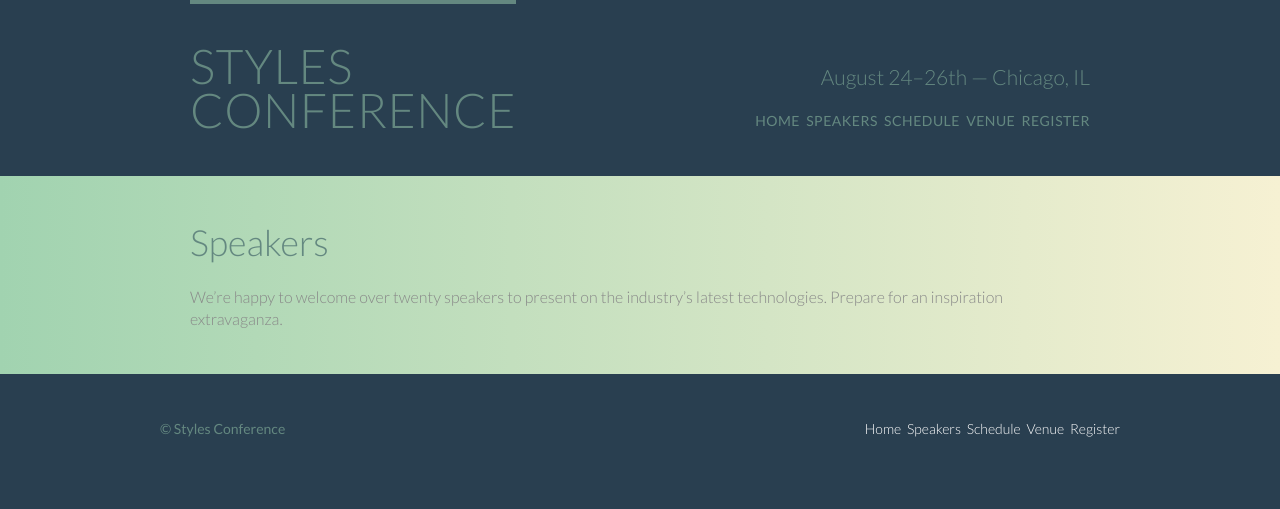
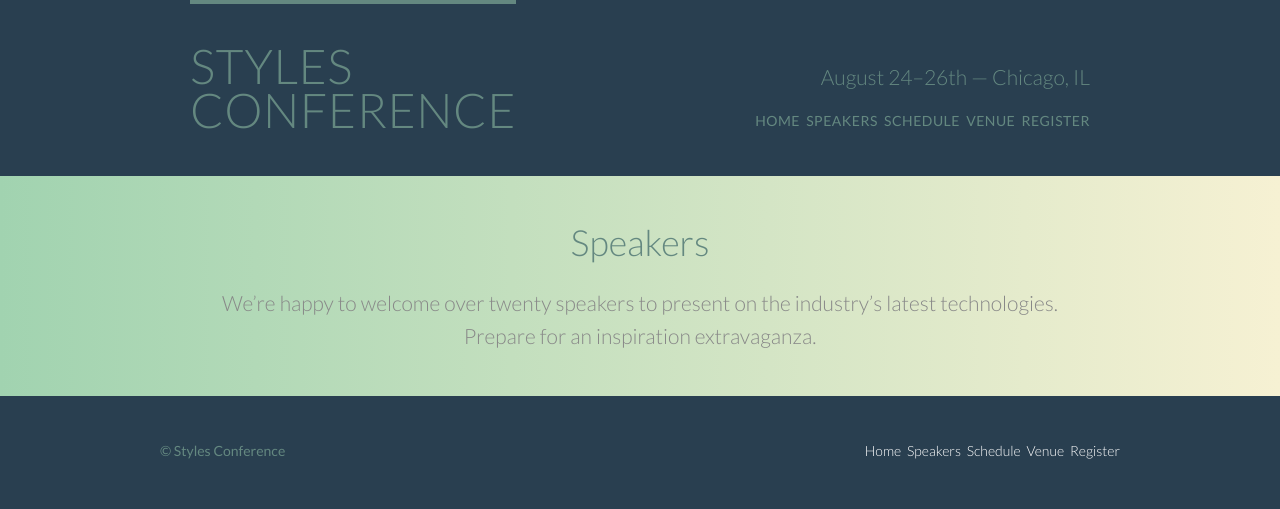
Before and after one commit to spyshow/Html, a plain HTML site: page speakers.html in a window 1280 px wide. Drawn offline with Linux system fonts and the light colour scheme.

Commit message:
hero centering

```diff
--- a/speakers.html
+++ b/speakers.html
@@ -33,7 +33,7 @@
     <!-- Main content -->
 
     <section class="row-alt">
-      <div class="container">
+      <div class="container lead">
         <h1>Speakers</h1>
 
         <p>We&#8217;re happy to welcome over twenty speakers to present on the industry&#8217;s latest technologies. Prepare for an inspiration extravaganza.</p>
```
